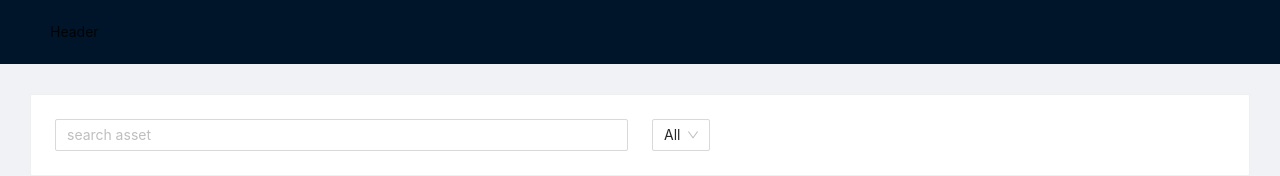
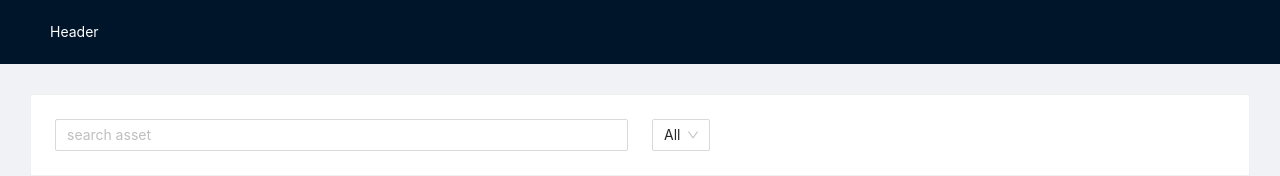
Before and after one commit to shootermv/coding-exercise-zoee, a React (Create React App) app: page / in a window 1280 px wide. Shown: the top 176 px of the page. Built offline with nearby package versions, Linux system fonts and the light colour scheme.

Commit message:
make header caption color ti be white

```diff
--- a/src/App.tsx
+++ b/src/App.tsx
@@ -7,7 +7,7 @@ const { Content, Header, Footer } = Layout;
 function App() {
   return (
     <Layout>
-      <Header>Header</Header>
+      <Header style={{color: '#fff'}}>Header</Header>
       <Content style={{ padding: "30px" }}>
         <DataList/>
       </Content>
```
